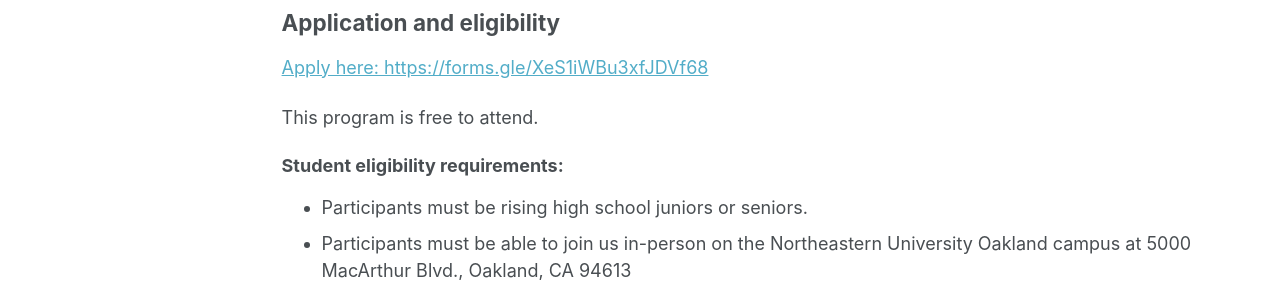
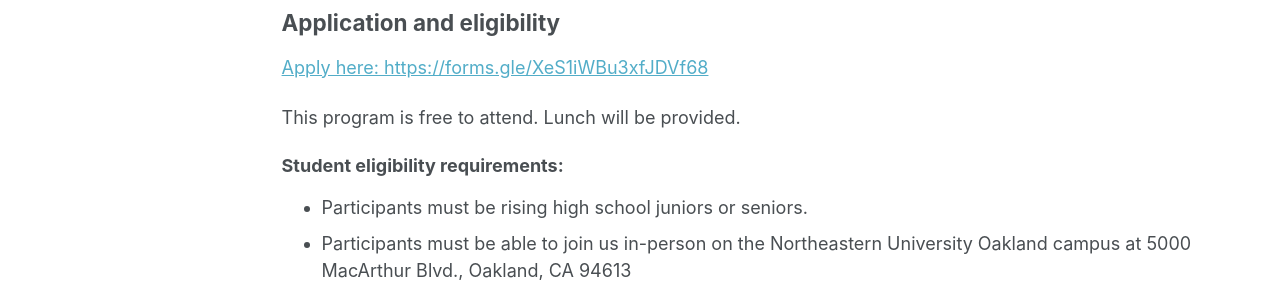
Before and after one commit to rasikabh/rasikabh.github.io, a Jekyll site: the page built from _pages/summercodingcommunity.md, in a window 1280 px wide. Shown: the part 858-1155 px from the top of the page. Built offline with Jekyll 4.4.1, drawn with Linux system fonts in a browser that asks for light colours.

Commit message:
Add lunch

```diff
--- a/_pages/summercodingcommunity.md
+++ b/_pages/summercodingcommunity.md
@@ -38,7 +38,7 @@
 
 [Apply here: https://forms.gle/XeS1iWBu3xfJDVf68](https://forms.gle/XeS1iWBu3xfJDVf68)
 
-This program is free to attend.
+This program is free to attend. Lunch will be provided.
 
 ### Student eligibility requirements:
 - Participants must be rising high school juniors or seniors.
```
